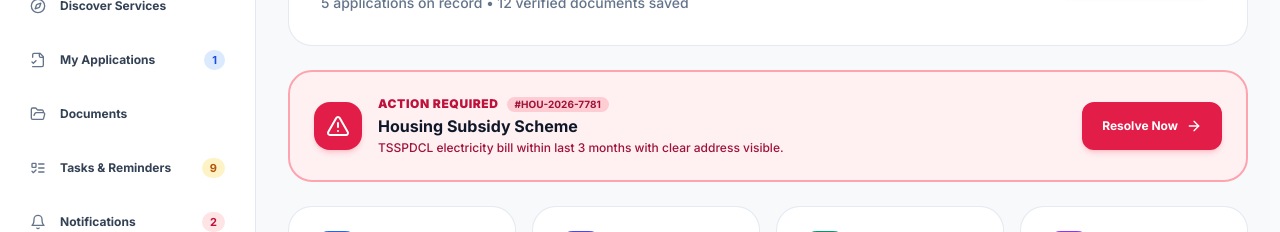
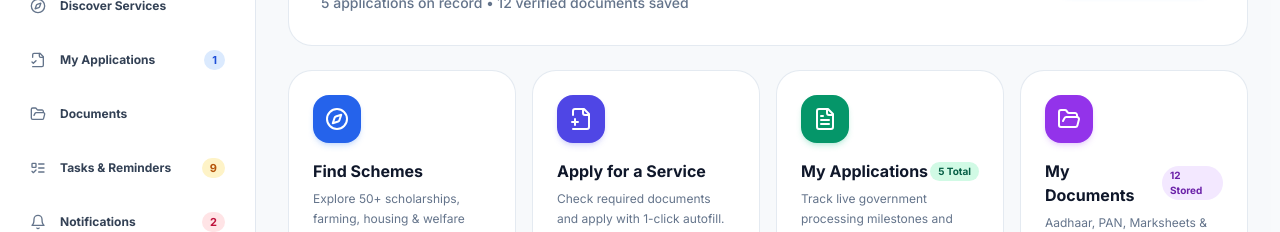
Before and after one commit to chvarshith25-bit/SevaSaarthi, a Next.js app: page / in a window 1280 px wide. Shown: the part 215-447 px from the top of the page. Built offline with nearby package versions, Linux system fonts and the light colour scheme; no server answers.

Commit message:
fix: remove action required banner from dashboard as requested

```diff
--- a/src/app/(citizen)/page.tsx
+++ b/src/app/(citizen)/page.tsx
@@ -68,40 +68,7 @@ export default function CitizenDashboardPage() {
         </button>
       </div>
 
-      {/* 2. Action Required Alert (Only appears if something urgently needs user action) */}
-      {actionRequiredApp && (
-        <div className="bg-rose-50 border-2 border-rose-300 rounded-3xl p-5 sm:p-6 shadow-xs flex flex-col sm:flex-row sm:items-center justify-between gap-4">
-          <div className="flex items-start sm:items-center gap-4">
-            <div className="w-12 h-12 rounded-2xl bg-rose-600 text-white flex items-center justify-center shrink-0 shadow-md shadow-rose-500/20">
-              <AlertTriangle className="w-6 h-6" />
-            </div>
-            <div>
-              <div className="flex items-center gap-2">
-                <span className="text-xs font-black uppercase tracking-wider text-rose-700">Action Required</span>
-                <span className="px-2 py-0.2 rounded-full text-[10px] font-bold bg-rose-200 text-rose-800">
-                  #{actionRequiredApp.id}
-                </span>
-              </div>
-              <h3 className="text-sm sm:text-base font-bold text-slate-900 mt-0.5">
-                {actionRequiredApp.title}
-              </h3>
-              <p className="text-xs text-rose-800 font-medium mt-0.5">
-                {actionRequiredApp.pendingAction?.description || actionRequiredApp.remarks || "Please upload missing document to continue verification."}
-              </p>
-            </div>
-          </div>
-
-          <Link
-            href={`/track/${actionRequiredApp.id}`}
-            className="px-5 py-3 bg-rose-600 hover:bg-rose-700 text-white rounded-xl text-xs font-bold shadow-md shadow-rose-500/20 flex items-center justify-center gap-2 min-h-[48px] shrink-0 transition-all"
-          >
-            <span>Resolve Now</span>
-            <ArrowRight className="w-4 h-4" />
-          </Link>
-        </div>
-      )}
-
-      {/* 3. Four Large, Crystal Clear Primary Citizen Action Tiles */}
+      {/* Primary Citizen Action Tiles */}
       <div className="grid grid-cols-1 sm:grid-cols-2 lg:grid-cols-4 gap-4">
         {/* Tile 1: Discover Schemes */}
         <Link
```
